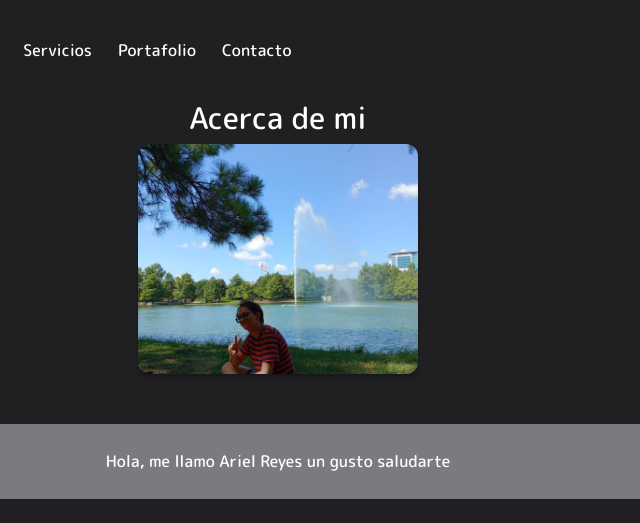
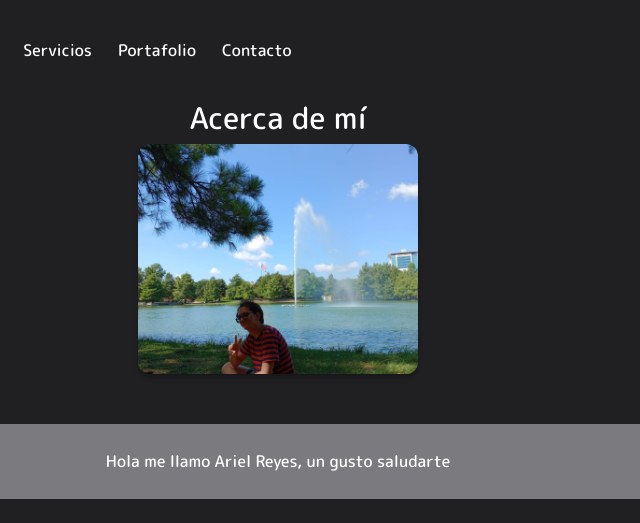
Before and after one commit to Ariel-Reyes/portafolio_ArielReyes, a plain HTML site: page index.html in a window 1280 px wide. Shown: the top 523 px of the page, 362-1002 px from the left. Drawn offline with nearby package versions, Linux system fonts and the light colour scheme.

Commit message:
Update index.html

```diff
--- a/index.html
+++ b/index.html
@@ -59,10 +59,10 @@
     <section id="aboutme">
 
         <div class="container">
-        <h1>Acerca de mi</h1>
+        <h1>Acerca de mí</h1>
         <img src="img/Ariel.jpg" alt="foto-ariel" class="img-normalizada sombra">
         <div id="saludo" class="cuadro-gris">
-            <p>Hola, me llamo Ariel Reyes un gusto saludarte</p>
+            <p>Hola me llamo Ariel Reyes, un gusto saludarte</p>
         </div>
         <p>Actualmente, estoy cursando mi tercer año en la carrera de animación digital y diseño interactivo, me han gustado bastante las áreas de diseño de interfaces, desarrollo web, la creación de animatics y escritura de guion. También he estado obteniendo un nuevo gusto, el cual es por el modelado en 3D. Espero en algún futuro poder fundar una empresa dedicada al desarrollo de cada una de estas actividades que he mencionado con anterioridad.
         </p>
```
